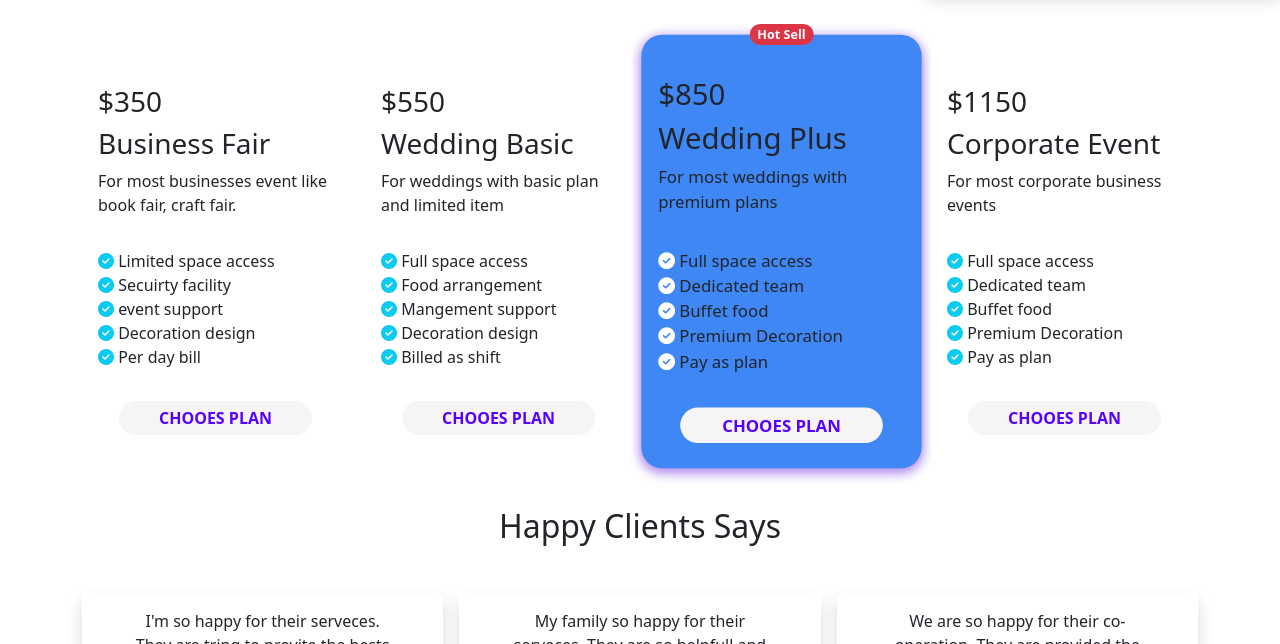
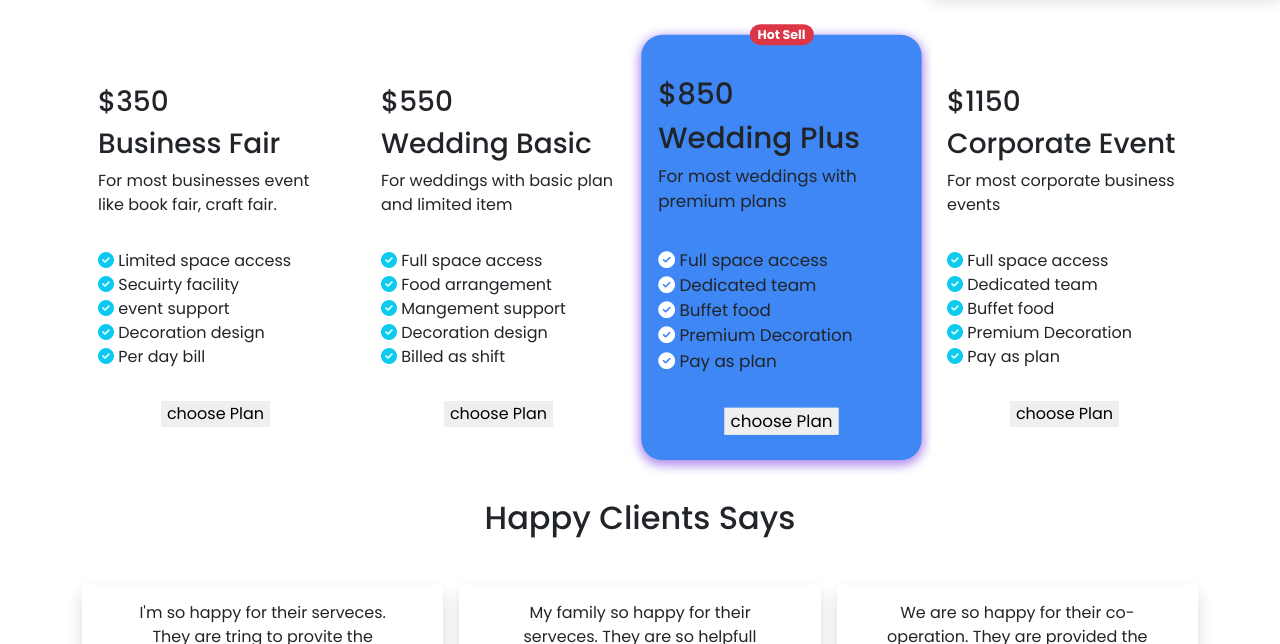
Before and after one commit to shakhawath1/convention-center, a plain HTML site: page index.html in a window 1280 px wide. Shown: the part 683-1327 px from the top of the page. Drawn offline with nearby package versions, Linux system fonts and the light colour scheme.

Commit message:
spelling correction

```diff
--- a/css/style.css
+++ b/css/style.css
@@ -1,4 +1,17 @@
-/* Slider section style */
+/* -------------
+    Google fonts
+-------------- */
+@import url('https://fonts.googleapis.com/css2?family=Poppins:wght@200;300;400;500;600;700&display=swap');
+
+/*-------------
+    Utilities
+------------- */
+body{
+    font-family: 'Poppins', sans-serif;
+}
+/* ------------------------
+    Slider section style
+------------------------- */
 .carousel-caption{
     color: #fff;
 }
@@ -14,7 +27,9 @@
     color: #fff;
 }
 
-/* Service section style */
+/* ------------------------
+    Service section style
+------------------------- */
 .chooes-plan-btn{
     background: #f7f4f5;
     color: #5800FF;
@@ -29,7 +44,9 @@
     border-radius: 20px;
     box-shadow: 0px 3px 10px 2px #ad8aec;
 }
-/* Surscribe section */
+/* ----------------------
+    Surscribe section
+-----------------------*/
 #subscribe{
     background-color: #fceae8;
 }
@@ -39,7 +56,9 @@
     background: #da2c6f;
     padding: 5px 20px;
 }
-
+/* ------------------
+    Footer section
+------------------- */
 .social-icon a{
     margin: 0px 10px;
 }
--- a/index.html
+++ b/index.html
@@ -142,7 +142,7 @@
                             </li>
                         </ul>
                         <div class="text-center mt-3">
-                            <button class="chooes-plan-btn border-0">Chooes Plan</button>
+                            <button class="choose-plan-btn border-0">choose Plan</button>
                         </div>
                     </div>
                 </div>
@@ -170,7 +170,7 @@
                             </li>
                         </ul>
                         <div class="text-center mt-3">
-                            <button class="chooes-plan-btn border-0">Chooes Plan</button>
+                            <button class="choose-plan-btn border-0">choose Plan</button>
                         </div>
                     </div>
                 </div>
@@ -201,7 +201,7 @@
                             </li>
                         </ul>
                         <div class="text-center mt-3">
-                            <button class="chooes-plan-btn border-0">Chooes Plan</button>
+                            <button class="choose-plan-btn border-0">choose Plan</button>
                         </div>
                     </div>
                 </div>
@@ -227,7 +227,7 @@
                             </li>
                         </ul>
                         <div class="text-center mt-3">
-                            <button class="chooes-plan-btn border-0">Chooes Plan</button>
+                            <button class="choose-plan-btn border-0">choose Plan</button>
                         </div>
                     </div>
                 </div>
```
